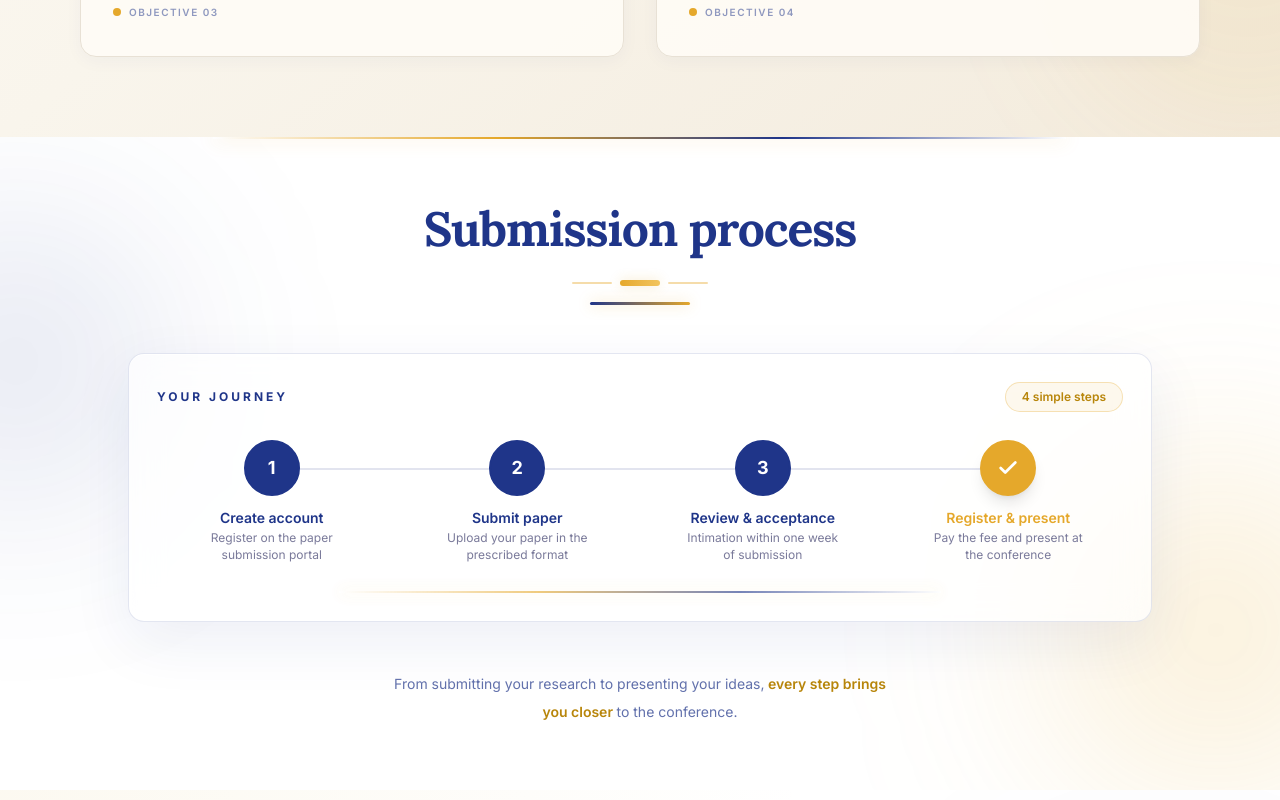
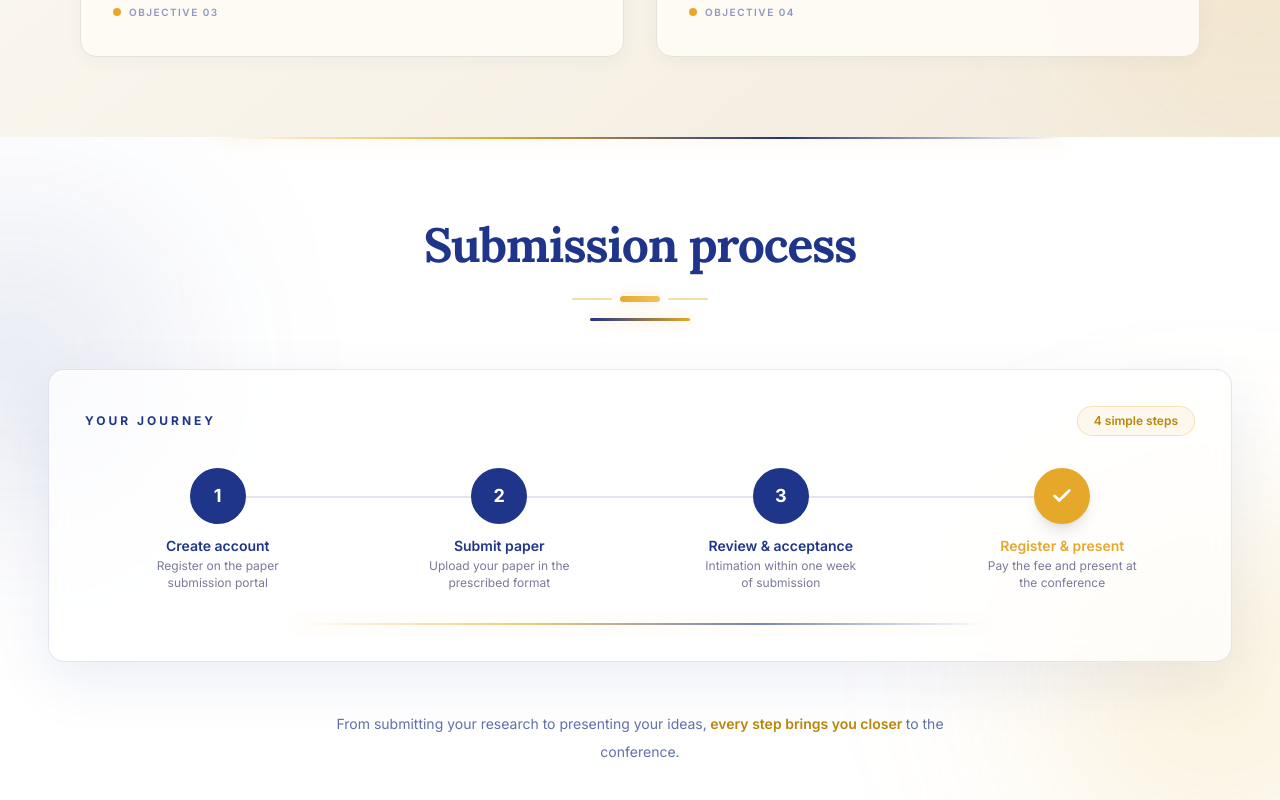
Before and after one commit to Aryanbhong/Conference-temp, a React (Vite) app: page / in a window 1280 px wide. Shown: the part 6540-7340 px from the top of the page. Built offline with nearby package versions, Linux system fonts and the light colour scheme.

Commit message:
Refactor SubmissionProcess component layout and styles

```diff
--- a/src/components/sections/SubmissionProcess.jsx
+++ b/src/components/sections/SubmissionProcess.jsx
@@ -1,3 +1,177 @@
+
+// import { motion } from "motion/react";
+// import { SectionHeading } from "../ui/SectionHeading";
+// import { Stepper } from "../ui/Stepper";
+
+// const steps = [
+//   {
+//     id: 1,
+//     title: "Create account",
+//     description: "Register on the paper submission portal",
+//     isHighlighted: false,
+//   },
+//   {
+//     id: 2,
+//     title: "Submit paper",
+//     description: "Upload your paper in the prescribed format",
+//     isHighlighted: false,
+//   },
+//   {
+//     id: 3,
+//     title: "Review & acceptance",
+//     description: "Intimation within one week of submission",
+//     isHighlighted: false,
+//   },
+//   {
+//     id: 4,
+//     title: "Register & present",
+//     description: "Pay the fee and present at the conference",
+//     isHighlighted: true,
+//   },
+// ];
+
+// export function SubmissionProcess() {
+//   return (
+//     <section
+//       aria-labelledby="submission-process-heading"
+//       className="relative isolate overflow-hidden px-4 py-14 sm:px-6 md:px-8 md:py-16"
+//       style={{ background: "var(--color-white)" }}
+//     >
+//       {/* Ambient glow */}
+//       <div
+//         className="pointer-events-none absolute -left-32 top-20 h-72 w-72 rounded-full blur-[100px]"
+//         style={{ background: "rgba(31, 53, 137, 0.12)" }}
+//       />
+
+//       <div
+//         className="pointer-events-none absolute -right-24 bottom-0 h-80 w-80 rounded-full blur-[110px]"
+//         style={{ background: "rgba(229, 168, 43, 0.20)" }}
+//       />
+
+//       {/* Decorative glowing line */}
+//       <motion.div
+//         initial={{ scaleX: 0, opacity: 0 }}
+//         whileInView={{ scaleX: 1, opacity: 1 }}
+//         viewport={{ once: true }}
+//         transition={{ duration: 1.4, ease: "easeOut" }}
+//         className="absolute left-1/2 top-0 h-[2px] w-2/3 -translate-x-1/2 origin-center"
+//         style={{
+//           background:
+//             "linear-gradient(90deg, transparent, #E5A82B, #1F3589, transparent)",
+//           boxShadow: "0 0 18px rgba(229, 168, 43, 0.45)",
+//         }}
+//       />
+
+//       <div className="relative mx-auto flex max-w-5xl flex-col items-center gap-10 md:gap-12">
+//         {/* Heading */}
+//         <motion.div
+//           initial={{ opacity: 0, y: 30 }}
+//           whileInView={{ opacity: 1, y: 0 }}
+//           viewport={{ once: true }}
+//           transition={{ duration: 0.7, ease: "easeOut" }}
+//           className="text-center"
+//         >
+//           <SectionHeading
+//             title="Submission process"
+//             id="submission-process-heading"
+//           />
+
+//           <motion.div
+//             initial={{ width: 0 }}
+//             whileInView={{ width: 100 }}
+//             viewport={{ once: true }}
+//             transition={{ delay: 0.4, duration: 0.8 }}
+//             className="mx-auto mt-4 h-[3px] rounded-full"
+//             style={{
+//               background: "linear-gradient(90deg, #1F3589, #E5A82B)",
+//               boxShadow: "0 0 14px rgba(229, 168, 43, 0.4)",
+//             }}
+//           />
+//         </motion.div>
+
+//         {/* Stepper container */}
+//         <motion.div
+//           initial={{ opacity: 0, y: 35 }}
+//           whileInView={{ opacity: 1, y: 0 }}
+//           viewport={{ once: true }}
+//           transition={{ duration: 0.8, delay: 0.2 }}
+//           className="relative w-full rounded-2xl border p-4 sm:p-5 md:p-7"
+//           style={{
+//             background: "rgba(255, 255, 255, 0.72)",
+//             borderColor: "rgba(31, 53, 137, 0.12)",
+//             boxShadow:
+//               "0 20px 60px rgba(31, 53, 137, 0.08), inset 0 1px 0 rgba(255,255,255,0.9)",
+//             backdropFilter: "blur(16px)",
+//           }}
+//         >
+//           {/* Top label */}
+//           <div className="mb-6 flex items-center justify-between sm:mb-7">
+//             <span
+//               className="text-[10px] font-bold uppercase tracking-[0.25em] sm:text-xs"
+//               style={{ color: "#1F3589" }}
+//             >
+//               Your journey
+//             </span>
+
+//             <span
+//               className="rounded-full border px-3 py-1 text-[10px] font-semibold sm:px-4 sm:py-1.5 sm:text-xs"
+//               style={{
+//                 color: "#B8860B",
+//                 background: "rgba(229, 168, 43, 0.08)",
+//                 borderColor: "rgba(229, 168, 43, 0.3)",
+//               }}
+//             >
+//               4 simple steps
+//             </span>
+//           </div>
+
+//           {/* Existing Stepper */}
+//           <div className="relative z-10">
+//             <Stepper steps={steps} className="w-full" />
+//           </div>
+
+//           {/* Bottom glowing accent */}
+//           <motion.div
+//             animate={{
+//               opacity: [0.35, 0.8, 0.35],
+//               scaleX: [0.85, 1, 0.85],
+//             }}
+//             transition={{
+//               duration: 4,
+//               repeat: Infinity,
+//               ease: "easeInOut",
+//             }}
+//             className="mx-auto mt-7 h-[2px] w-2/3 rounded-full"
+//             style={{
+//               background:
+//                 "linear-gradient(90deg, transparent, #E5A82B, #1F3589, transparent)",
+//               boxShadow: "0 0 15px rgba(229, 168, 43, 0.4)",
+//             }}
+//           />
+//         </motion.div>
+
+//         {/* Footer message */}
+//         <motion.p
+//           initial={{ opacity: 0, y: 15 }}
+//           whileInView={{ opacity: 1, y: 0 }}
+//           viewport={{ once: true }}
+//           transition={{ delay: 0.5, duration: 0.6 }}
+//           className="max-w-lg text-center text-xs leading-6 sm:text-sm sm:leading-7"
+//           style={{ color: "rgba(31, 53, 137, 0.7)" }}
+//         >
+//           From submitting your research to presenting your ideas,
+//           <span className="font-semibold" style={{ color: "#B8860B" }}>
+//             {" "}every step brings you closer{" "}
+//           </span>
+//           to the conference.
+//         </motion.p>
+//       </div>
+//     </section>
+//   );
+// }
+
+// export default SubmissionProcess;
+
 
 import { motion } from "motion/react";
 import { SectionHeading } from "../ui/SectionHeading";
@@ -34,10 +208,10 @@ export function SubmissionProcess() {
   return (
     <section
       aria-labelledby="submission-process-heading"
-      className="relative isolate overflow-hidden px-4 py-14 sm:px-6 md:px-8 md:py-16"
+      className="relative isolate overflow-hidden px-4 py-14 sm:px-6 sm:py-16 md:px-8 md:py-20 lg:px-10 xl:px-12"
       style={{ background: "var(--color-white)" }}
     >
-      {/* Ambient glow */}
+      {/* Ambient Glow */}
       <div
         className="pointer-events-none absolute -left-32 top-20 h-72 w-72 rounded-full blur-[100px]"
         style={{ background: "rgba(31, 53, 137, 0.12)" }}
@@ -48,7 +222,7 @@ export function SubmissionProcess() {
         style={{ background: "rgba(229, 168, 43, 0.20)" }}
       />
 
-      {/* Decorative glowing line */}
+      {/* Decorative Glowing Line */}
       <motion.div
         initial={{ scaleX: 0, opacity: 0 }}
         whileInView={{ scaleX: 1, opacity: 1 }}
@@ -62,14 +236,16 @@ export function SubmissionProcess() {
         }}
       />
 
-      <div className="relative mx-auto flex max-w-5xl flex-col items-center gap-10 md:gap-12">
+      {/* Main Container */}
+      <div className="relative mx-auto flex w-full max-w-[1440px] flex-col items-center gap-10 lg:gap-12">
+
         {/* Heading */}
         <motion.div
           initial={{ opacity: 0, y: 30 }}
           whileInView={{ opacity: 1, y: 0 }}
           viewport={{ once: true }}
           transition={{ duration: 0.7, ease: "easeOut" }}
-          className="text-center"
+          className="w-full text-center"
         >
           <SectionHeading
             title="Submission process"
@@ -89,13 +265,13 @@ export function SubmissionProcess() {
           />
         </motion.div>
 
-        {/* Stepper container */}
+        {/* Stepper Container */}
         <motion.div
           initial={{ opacity: 0, y: 35 }}
           whileInView={{ opacity: 1, y: 0 }}
           viewport={{ once: true }}
           transition={{ duration: 0.8, delay: 0.2 }}
-          className="relative w-full rounded-2xl border p-4 sm:p-5 md:p-7"
+          className="relative w-full rounded-2xl border p-5 sm:p-6 md:p-8 lg:p-9"
           style={{
             background: "rgba(255, 255, 255, 0.72)",
             borderColor: "rgba(31, 53, 137, 0.12)",
@@ -104,8 +280,8 @@ export function SubmissionProcess() {
             backdropFilter: "blur(16px)",
           }}
         >
-          {/* Top label */}
-          <div className="mb-6 flex items-center justify-between sm:mb-7">
+          {/* Top Label */}
+          <div className="mb-7 flex items-center justify-between sm:mb-8">
             <span
               className="text-[10px] font-bold uppercase tracking-[0.25em] sm:text-xs"
               style={{ color: "#1F3589" }}
@@ -126,11 +302,11 @@ export function SubmissionProcess() {
           </div>
 
           {/* Existing Stepper */}
-          <div className="relative z-10">
+          <div className="relative z-10 w-full">
             <Stepper steps={steps} className="w-full" />
           </div>
 
-          {/* Bottom glowing accent */}
+          {/* Bottom Glowing Accent */}
           <motion.div
             animate={{
               opacity: [0.35, 0.8, 0.35],
@@ -141,7 +317,7 @@ export function SubmissionProcess() {
               repeat: Infinity,
               ease: "easeInOut",
             }}
-            className="mx-auto mt-7 h-[2px] w-2/3 rounded-full"
+            className="mx-auto mt-8 h-[2px] w-2/3 rounded-full"
             style={{
               background:
                 "linear-gradient(90deg, transparent, #E5A82B, #1F3589, transparent)",
@@ -150,13 +326,13 @@ export function SubmissionProcess() {
           />
         </motion.div>
 
-        {/* Footer message */}
+        {/* Footer Message */}
         <motion.p
           initial={{ opacity: 0, y: 15 }}
           whileInView={{ opacity: 1, y: 0 }}
           viewport={{ once: true }}
           transition={{ delay: 0.5, duration: 0.6 }}
-          className="max-w-lg text-center text-xs leading-6 sm:text-sm sm:leading-7"
+          className="max-w-2xl text-center text-xs leading-6 sm:text-sm sm:leading-7"
           style={{ color: "rgba(31, 53, 137, 0.7)" }}
         >
           From submitting your research to presenting your ideas,
```
